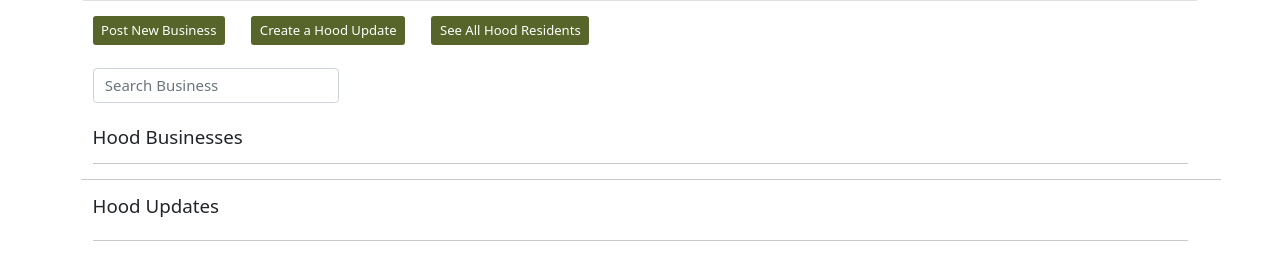
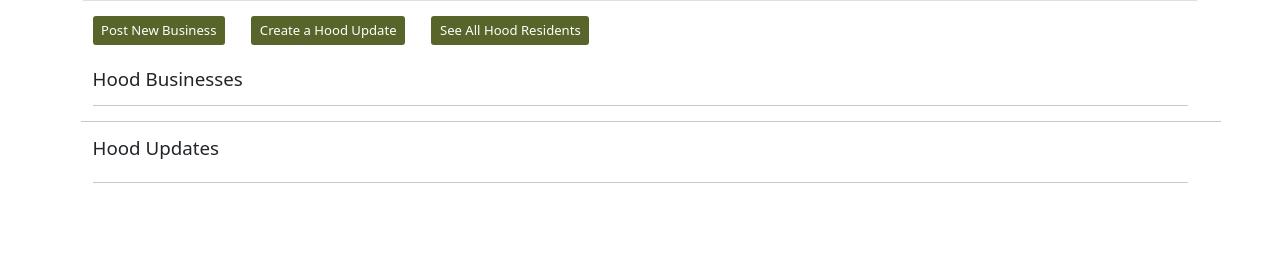
Before and after one commit to Kirugik/myhood, a Django app: template hoodupdates/templates/hood/view_hood.html in a window 1280 px wide. Shown: the part 247-527 px from the top of the page. Run offline with Django 4.2, Linux system fonts and the light colour scheme; the template is opened without the code that fills it, so the values that code supplies are empty; some libraries are stand-ins or nearby versions.

Commit message:
Fix: Fix neighborhood details page

```diff
--- a/hoodupdates/templates/base.html
+++ b/hoodupdates/templates/base.html
@@ -7,8 +7,6 @@
     <meta http-equiv="X-UA-Compatible" content="IE=edge">
     <meta name="viewport" content="width=device-width, initial-scale=1.0">
 
-    <!-- Bootstrap CSS -->
-    <!-- <link rel="stylesheet" href="https://maxcdn.bootstrapcdn.com/bootstrap/3.4.0/css/bootstrap.min.css">  -->
 
     <link href="https://cdn.jsdelivr.net/npm/bootstrap@5.0.2/dist/css/bootstrap.min.css" rel="stylesheet" integrity="sha384-EVSTQN3/azprG1Anm3QDgpJLIm9Nao0Yz1ztcQTwFspd3yD65VohhpuuCOmLASjC" crossorigin="anonymous">
 
@@ -25,9 +23,6 @@
     {% bootstrap_css %}
     <link rel="stylesheet" type="text/css" href="{% static 'css/styles.css' %}">
     <script src="{% static 'fontawesomefree/js/all.min.js' %}"></script>
-
-
-    <!-- <link rel="stylesheet" href="https://stackpath.bootstrapcdn.com/bootstrap/4.1.3/css/bootstrap.min.css" integrity="sha384-MCw98/SFnGE8fJT3GXwEOngsV7Zt27NXFoaoApmYm81iuXoPkFOJwJ8ERdknLPMO" crossorigin="anonymous"> -->
 
     <!-- Fontawesome -->
     <link href="{% static 'fontawesome_free/css/fontawesome.css' %}" rel="stylesheet" type="text/css">
--- a/hoodupdates/templates/hood/view_hood.html
+++ b/hoodupdates/templates/hood/view_hood.html
@@ -44,14 +44,6 @@
                 {% if hood.hood_admin == user.profile %}
                 <a href="{% url 'hood-residents' hood.id %}" class="btn btn-sm mb-4 ml-4" style="background-color: #57652a; color: #ffffff;">See All Hood Residents</a>
                 {% endif %}
-
-                <form class="form-inline mb-4" method="get" action="{% url 'search-business' %}">
-                    {% csrf_token %}
-
-                    <div class="md-form my-0">
-                        <input class="form-control mr-sm-2 " type="text" placeholder="Search Business" name="title" aria-label="Search">
-                    </div>
-                </form>
 
 
 
```
Also changed, not shown: hoodupdates/templates/navbar.html (+0 -28 lines).
